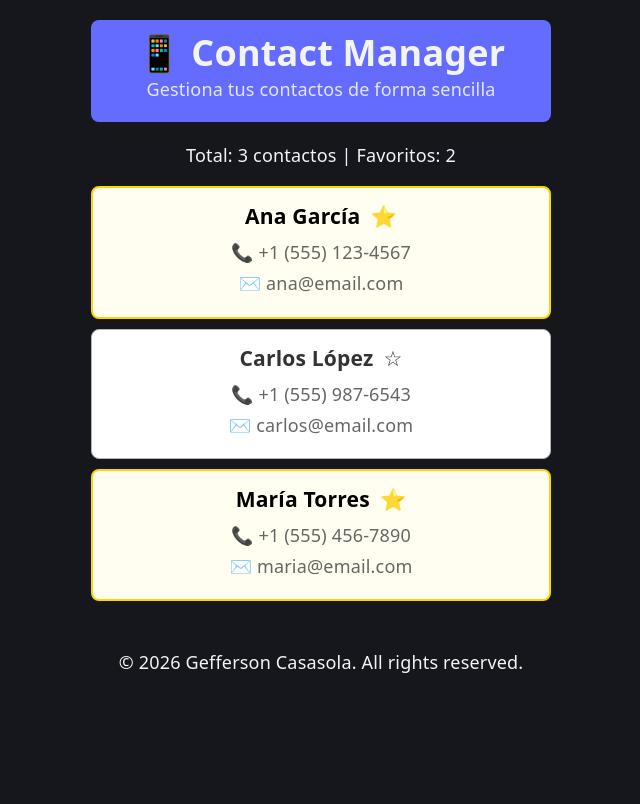
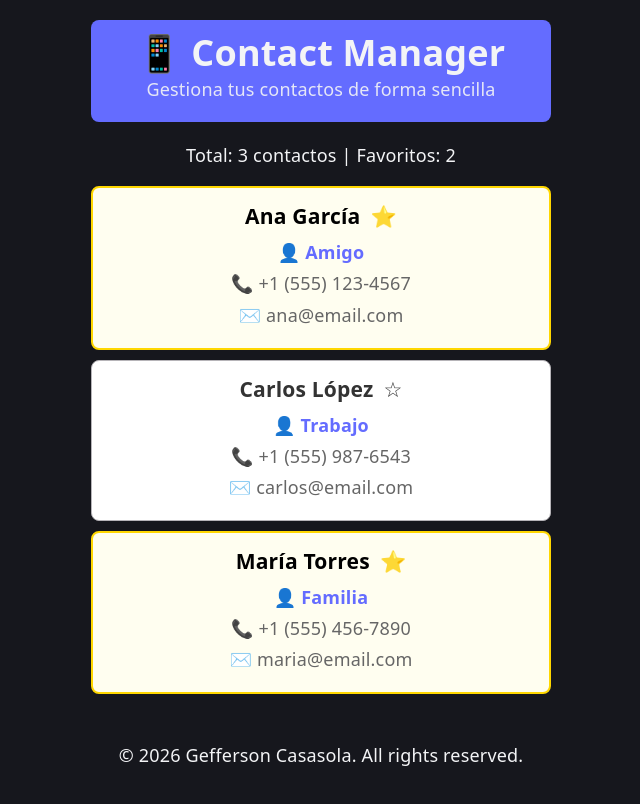
Before and after one commit to Geffrerson7/contact-manager, a React (Vite) app: page / in a window 1280 px wide. Shown: the top 804 px of the page, without its empty margins (319-959 px from the left). Built offline with nearby package versions, Linux system fonts and the light colour scheme.

Commit message:
feat: add role to contacts

```diff
--- a/src/App.jsx
+++ b/src/App.jsx
@@ -8,6 +8,7 @@ const contacts = [
     name: "Ana García",
     phone: "+1 (555) 123-4567",
     email: "ana@email.com",
+    role: "Amigo",
     isFavorite: true,
   },
   {
@@ -15,6 +16,7 @@ const contacts = [
     name: "Carlos López",
     phone: "+1 (555) 987-6543",
     email: "carlos@email.com",
+    role: "Trabajo",
     isFavorite: false,
   },
   {
@@ -22,6 +24,7 @@ const contacts = [
     name: "María Torres",
     phone: "+1 (555) 456-7890",
     email: "maria@email.com",
+    role: "Familia",
     isFavorite: true,
   },
 ];
--- a/src/components/ContactCard.jsx
+++ b/src/components/ContactCard.jsx
@@ -1,6 +1,8 @@
-export default function ContactCard({ name, phone, email, isFavorite }) {
+export default function ContactCard({ name, phone, email, role, isFavorite }) {
   const cardStyle = {
-    border: isFavorite ? "2px solid var(--favorite)" : "1px solid var(--border)",
+    border: isFavorite
+      ? "2px solid var(--favorite)"
+      : "1px solid var(--border)",
     borderRadius: "8px",
     padding: "15px",
     marginBottom: "10px",
@@ -14,6 +16,15 @@ export default function ContactCard({ name, phone, email, isFavorite }) {
         {name}
         <span style={{ marginLeft: "10px" }}>{isFavorite ? "⭐" : "☆"}</span>
       </h3>
+      <p
+        style={{
+          margin: "5px 0",
+          color: "var(--secondary)",
+          fontWeight: "600",
+        }}
+      >
+        👤 {role}
+      </p>
       <p style={{ margin: "5px 0", color: "var(--muted-text)" }}>📞 {phone}</p>
       <p style={{ margin: "5px 0", color: "var(--muted-text)" }}>✉️ {email}</p>
     </div>
--- a/src/components/ContactList.jsx
+++ b/src/components/ContactList.jsx
@@ -13,6 +13,7 @@ export default function ContactList({ contacts }) {
             name={contact.name}
             phone={contact.phone}
             email={contact.email}
+            role={contact.role}
             isFavorite={contact.isFavorite}
           />
         );
```
